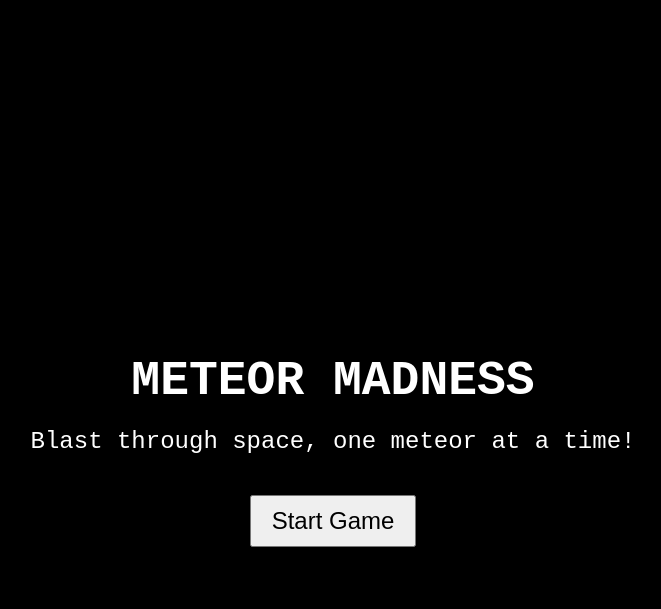
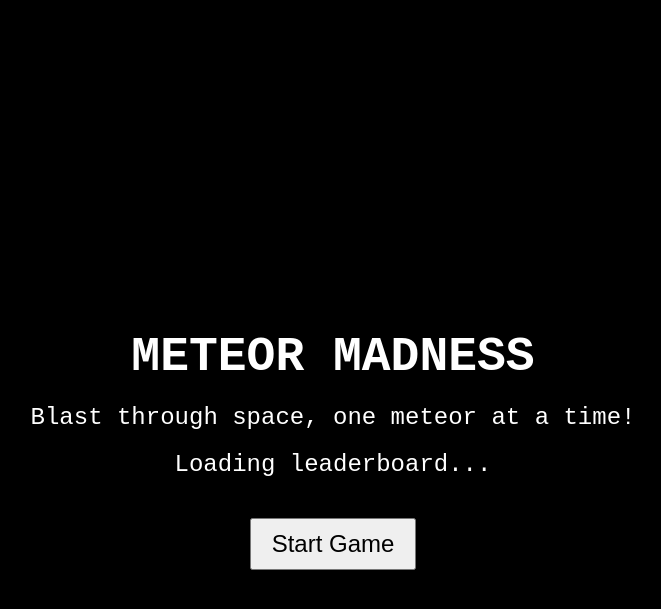
Before and after one commit to mcsoko/mcsoko.github.io, a Jekyll site: the page asteroid/asteroid.html, which Jekyll copies as it is, in a window 1280 px wide. Shown: the top 609 px of the page, without its empty margins (307-968 px from the left). Built offline with Jekyll 4.4.1, drawn with Linux system fonts in a browser that asks for light colours; comment, search, counter and statistics services are not loaded; some of the changed lines change nothing that is shown.

Commit message:
update asteroids

```diff
--- a/asteroid/asteroid.html
+++ b/asteroid/asteroid.html
@@ -19,7 +19,6 @@
       width: 100%;
       height: 100%;
     }
-
     /* Game Over & Leaderboard Container */
     #gameOverContainer {
       display: none;
@@ -37,7 +36,6 @@
       z-index: 300;
       font-family: 'Courier New', monospace;
     }
-
     /* Welcome Screen Overlay */
     #welcomeScreen {
       position: absolute;
@@ -59,7 +57,13 @@
     }
     #welcomeScreen p {
       font-size: 24px;
-      margin: 0 0 40px 0;
+      margin: 0 0 20px 0;
+    }
+    /* Container for displaying the leaderboard on the welcome screen */
+    #welcomeLeaderboard {
+      margin-bottom: 20px;
+      max-height: 300px;
+      overflow-y: auto;
     }
     /* Start Game button */
     #startButton {
@@ -67,7 +71,6 @@
       padding: 10px 20px;
       cursor: pointer;
     }
-
     /* On-screen mobile controls */
     #movement-controls, #shoot-controls {
       position: fixed;
@@ -93,7 +96,6 @@
       color: white;
       outline: none;
     }
-    /* Larger, more transparent controls for mobile devices */
     @media (max-width: 600px) {
       .control-button {
         width: 150px;
@@ -102,13 +104,11 @@
         background: rgba(255,255,255,0.2);
       }
     }
-    /* Hide controls on devices with a fine pointer */
     @media (hover: hover) and (pointer: fine) {
       #movement-controls, #shoot-controls {
         display: none;
       }
     }
-
     /* Play Again Button */
     #playAgainButton {
       position: absolute;
@@ -122,14 +122,69 @@
       cursor: pointer;
     }
   </style>
+
+  <!-- Firebase libraries (compat versions for simplicity) -->
+  <script src="https://www.gstatic.com/firebasejs/9.22.0/firebase-app-compat.js"></script>
+  <script src="https://www.gstatic.com/firebasejs/9.22.0/firebase-database-compat.js"></script>
+  <script src="https://www.gstatic.com/firebasejs/9.22.0/firebase-auth-compat.js"></script>
+  <script>
+    // TODO: Replace with your Firebase project configuration.
+    const firebaseConfig = {
+      apiKey: "AIzaSyCd4CZi0hhyws2u9ms1TL1HVBnhFZx8HcA",
+      authDomain: "meteor-madness-75c9d.firebaseapp.com",
+      databaseURL: "https://meteor-madness-75c9d-default-rtdb.firebaseio.com",
+      projectId: "meteor-madness-75c9d",
+      storageBucket: "meteor-madness-75c9d.firebasestorage.app",
+      messagingSenderId: "59442741917",
+      appId: "G-FM1KF56JZF"
+    };
+    // Initialize Firebase
+    firebase.initializeApp(firebaseConfig);
+    const database = firebase.database();
+
+    // Sign in anonymously so that the auth-based security rules pass.
+    firebase.auth().signInAnonymously().catch(function(error) {
+      console.error("Anonymous sign-in failed:", error);
+    });
+
+    // Write the player's score and initials to Firebase.
+    function updateLeaderboardOnline(score, initials) {
+      const leaderboardRef = database.ref('leaderboard');
+      leaderboardRef.push({
+        score: score,
+        initials: initials,
+        date: new Date().toLocaleString()
+      });
+    }
+
+    // Retrieve the top 10 leaderboard entries.
+    function getLeaderboardOnline(callback) {
+      const leaderboardRef = database.ref('leaderboard').orderByChild('score').limitToLast(10);
+      leaderboardRef.once('value', snapshot => {
+        const data = snapshot.val();
+        const leaderboardArray = [];
+        for (let key in data) {
+          leaderboardArray.push(data[key]);
+        }
+        leaderboardArray.sort((a, b) => b.score - a.score);
+        callback(leaderboardArray);
+      });
+    }
+  </script>
 </head>
 <body>
   <canvas id="gameCanvas"></canvas>
-
-  <!-- Combined Game Over & Leaderboard Overlay -->
   <div id="gameOverContainer"></div>
 
-  <!-- On-screen controls for mobile devices -->
+  <!-- Welcome Screen (shown initially) -->
+  <div id="welcomeScreen">
+    <h1>METEOR MADNESS</h1>
+    <p>Blast through space, one meteor at a time!</p>
+    <!-- Container for displaying the leaderboard on the welcome screen -->
+    <div id="welcomeLeaderboard"><p>Loading leaderboard...</p></div>
+    <button id="startButton">Start Game</button>
+  </div>
+
   <div id="movement-controls">
     <button id="btn-left" class="control-button">◀</button>
     <button id="btn-thrust" class="control-button">▲</button>
@@ -138,35 +193,25 @@
   <div id="shoot-controls">
     <button id="btn-shoot" class="control-button">✦</button>
   </div>
-
-  <!-- Play Again Button -->
   <button id="playAgainButton">Play Again</button>
 
-  <!-- Welcome Screen Overlay -->
-  <div id="welcomeScreen">
-    <h1>METEOR MADNESS</h1>
-    <p>Blast through space, one meteor at a time!</p>
-    <button id="startButton">Start Game</button>
-  </div>
+  <script>
+    // ------------------------------------------
+    // CONFIGURATION VARIABLES (Gameplay Tweaks)
+    // ------------------------------------------
+    const PLAYER_ROTATION_SPEED = 7;
+    const PLAYER_ACCELERATION = 0.3;
+    const SHOOT_COOLDOWN_NORMAL = 15;
+    const SHOOT_COOLDOWN_POWERUP = 5;
 
-  <script>
-    // ----------------------------
-    // CONFIGURATION VARIABLES
-    // ----------------------------
-    // These variables allow you to adjust player behavior.
-    const PLAYER_ROTATION_SPEED = 7;      // Degrees per frame at 60 FPS baseline.
-    const PLAYER_ACCELERATION = 0.2;      // Acceleration when thrusting.
-    const SHOOT_COOLDOWN_NORMAL = 15;     // Frames delay between shots normally.
-    const SHOOT_COOLDOWN_POWERUP = 5;     // Frames delay between shots when a power-up is active.
-
-    // ----------------------------
+    // ------------------------------------------
     // Mobile Detection and Canvas Setup
-    // ----------------------------
+    // ------------------------------------------
     const isMobile = /Android|webOS|iPhone|iPad|iPod|BlackBerry|IEMobile|Opera Mini/i.test(navigator.userAgent);
     const canvas = document.getElementById("gameCanvas");
     const ctx = canvas.getContext("2d");
 
-    // Declare global width and height.
+    // Global width and height (used for screen wrapping)
     let width, height;
 
     function resizeCanvas() {
@@ -175,7 +220,7 @@
         height = window.innerHeight * 0.5;
         canvas.width = width;
         canvas.height = height;
-        ctx.setTransform(2, 0, 0, 2, 0, 0); // Scale context up so drawing remains full-screen.
+        ctx.setTransform(2, 0, 0, 2, 0, 0);
       } else {
         width = window.innerWidth;
         height = window.innerHeight;
@@ -187,9 +232,9 @@
     resizeCanvas();
     window.addEventListener("resize", resizeCanvas);
 
-    // ----------------------------
-    // GLOBAL VARIABLES & GAME CONFIGURATION
-    // ----------------------------
+    // ------------------------------------------
+    // GLOBAL GAME VARIABLES & CONFIGURATION
+    // ------------------------------------------
     const LEVEL_UP_SCORE = 1000;
     let currentLevel = 1;
     let nextLevelScore = LEVEL_UP_SCORE;
@@ -204,41 +249,48 @@
     let showLevelDisplay = false;
     let levelDisplayTimer = 0;
 
-    const POWERUP_DURATION = 500;  // Duration (in frames at 60 FPS baseline) for active power-ups.
-    // Power-up types: "spread", "dual", or "omni".
+    const POWERUP_DURATION = 500;
+    // Power-up types: "spread", "dual", or "omni"
 
-    // ----------------------------
+    // Global variable to cache the online leaderboard (so we fetch it only once)
+    let onlineLeaderboard = null;
+    // Flag to ensure the game-over leaderboard form is displayed only once.
+    let leaderboardFormDisplayed = false;
+
+    // ------------------------------------------
     // SOUND EFFECTS
-    // ----------------------------
+    // ------------------------------------------
     const shootSound = new Audio('shoot.mp3');
     const explosionSound = new Audio('explosion.mp3');
     const powerupSound = new Audio('powerup.mp3');
     const gameoverSound = new Audio('gameover.mp3');
 
-    // ----------------------------
-    // LEADERBOARD FUNCTIONS
-    // ----------------------------
-    function updateLeaderboard(currentScore) {
-      let leaderboard = JSON.parse(localStorage.getItem("leaderboard")) || [];
-      leaderboard.push({ score: currentScore, date: new Date().toLocaleString() });
-      leaderboard.sort((a, b) => b.score - a.score);
-      leaderboard = leaderboard.slice(0, 10);
-      localStorage.setItem("leaderboard", JSON.stringify(leaderboard));
-      return leaderboard;
-    }
-
+    // ------------------------------------------
+    // LEADERBOARD DISPLAY HELPER
+    // ------------------------------------------
     function generateLeaderboardHTML(leaderboard) {
       let html = "<h2>Leaderboard</h2><ol>";
       leaderboard.forEach(entry => {
-        html += `<li>${entry.score} - ${entry.date}</li>`;
+        html += `<li>${entry.initials}: ${entry.score} (${entry.date})</li>`;
       });
       html += "</ol>";
       return html;
     }
 
-    // ----------------------------
+    // ------------------------------------------
+    // Display Leaderboard on the Welcome Screen
+    // ------------------------------------------
+    function displayWelcomeLeaderboard() {
+      getLeaderboardOnline((leaderboard) => {
+        document.getElementById("welcomeLeaderboard").innerHTML = generateLeaderboardHTML(leaderboard);
+      });
+    }
+    // Call once when the page loads.
+    displayWelcomeLeaderboard();
+
+    // ------------------------------------------
     // WELCOME SCREEN HANDLING
-    // ----------------------------
+    // ------------------------------------------
     const welcomeScreen = document.getElementById("welcomeScreen");
     const startButton = document.getElementById("startButton");
     startButton.addEventListener("click", () => {
@@ -246,16 +298,16 @@
       welcomeScreen.style.display = "none";
     });
 
-    // ----------------------------
+    // ------------------------------------------
     // GLOBAL KEYBOARD HANDLING (DESKTOP)
-    // ----------------------------
+    // ------------------------------------------
     const keys = {};
     window.addEventListener("keydown", e => { keys[e.key] = true; });
     window.addEventListener("keyup", e => { keys[e.key] = false; });
 
-    // ----------------------------
+    // ------------------------------------------
     // ON-SCREEN CONTROLS FOR MOBILE
-    // ----------------------------
+    // ------------------------------------------
     function setupControlButton(btnId, keyName) {
       const btn = document.getElementById(btnId);
       btn.addEventListener("touchstart", e => { e.preventDefault(); keys[keyName] = true; });
@@ -268,20 +320,20 @@
     setupControlButton("btn-thrust", "ArrowUp");
     setupControlButton("btn-shoot", " ");
 
-    // ----------------------------
+    // ------------------------------------------
     // PLAY AGAIN BUTTON HANDLING
-    // ----------------------------
+    // ------------------------------------------
     const playAgainButton = document.getElementById("playAgainButton");
     playAgainButton.addEventListener("click", resetGame);
 
-    // ----------------------------
+    // ------------------------------------------
     // GLOBAL ARRAY FOR PARTICLES
-    // ----------------------------
+    // ------------------------------------------
     let particles = [];
 
-    // ----------------------------
+    // ------------------------------------------
     // 2D VECTOR CLASS
-    // ----------------------------
+    // ------------------------------------------
     class Vector2 {
       constructor(x, y) { this.x = x; this.y = y; }
       clone() { return new Vector2(this.x, this.y); }
@@ -292,9 +344,9 @@
       distanceTo(v) { return Math.sqrt((this.x - v.x) ** 2 + (this.y - v.y) ** 2); }
     }
 
-    // ----------------------------
+    // ------------------------------------------
     // PARTICLE CLASS (Crisp, Extended-Lifespan)
-    // ----------------------------
+    // ------------------------------------------
     class Particle {
       constructor(pos) {
         this.pos = pos.clone();
@@ -303,7 +355,7 @@
         this.velocity = new Vector2(Math.cos(angle), Math.sin(angle)).multiply(speed);
         this.life = 80;
         this.initialLife = this.life;
-        this.radius = 3;
+        this.radius = 1.5;
         const colors = ["#ff4d4d", "#ff944d", "#ffff4d", "#94ff4d", "#4dffff", "#4d94ff", "#ff4dff"];
         this.color = colors[Math.floor(Math.random() * colors.length)];
       }
@@ -331,9 +383,9 @@
       explosionSound.play();
     }
 
-    // ----------------------------
+    // ------------------------------------------
     // SPACESHIP CLASS (With Power-Up)
-    // ----------------------------
+    // ------------------------------------------
     class Spaceship {
       constructor(pos) {
         this.pos = pos;
@@ -428,9 +480,9 @@
       }
     }
 
-    // ----------------------------
+    // ------------------------------------------
     // BULLET CLASS
-    // ----------------------------
+    // ------------------------------------------
     class Bullet {
       constructor(pos, angle) {
         this.pos = pos.clone();
@@ -456,9 +508,9 @@
       }
     }
 
-    // ----------------------------
+    // ------------------------------------------
     // ASTEROID CLASS
-    // ----------------------------
+    // ------------------------------------------
     class Asteroid {
       constructor(pos, size) {
         this.pos = pos.clone();
@@ -503,9 +555,9 @@
       }
     }
 
-    // ----------------------------
+    // ------------------------------------------
     // HELPER FUNCTION: GENERATE ASTEROID POINTS
-    // ----------------------------
+    // ------------------------------------------
     function generateAsteroidPoints(radius, numPoints) {
       const points = [];
       const phase1 = Math.random() * 2 * Math.PI;
@@ -519,9 +571,9 @@
       return points;
     }
 
-    // ----------------------------
+    // ------------------------------------------
     // POWER-UP CLASS
-    // ----------------------------
+    // ------------------------------------------
     class PowerUp {
       constructor(pos) {
         this.pos = pos.clone();
@@ -571,9 +623,9 @@
       }
     }
 
-    // ----------------------------
+    // ------------------------------------------
     // COLLISION HANDLING FOR ASTEROIDS
-    // ----------------------------
+    // ------------------------------------------
     function resolveCollision(a1, a2) {
       let dx = a1.pos.x - a2.pos.x;
       let dy = a1.pos.y - a2.pos.y;
@@ -609,9 +661,9 @@
       }
     }
 
-    // ----------------------------
+    // ------------------------------------------
     // GLOBAL GAME OBJECTS
-    // ----------------------------
+    // ------------------------------------------
     let spaceship = new Spaceship(new Vector2(width / 2, height / 2));
     let bullets = [];
     let asteroids = spawnAsteroids(5);
@@ -631,14 +683,15 @@
       return asteroidsArray;
     }
 
-    // ----------------------------
-    // GAME UPDATE & DRAWING FUNCTIONS (using time-delta factor)
-    // ----------------------------
+    // ------------------------------------------
+    // GAME LOOP & DRAWING (Time-Delta Based)
+    // ------------------------------------------
     let lastTime = performance.now();
     function gameLoop(now) {
-      let dt = (now - lastTime) / 1000; // in seconds
+      let dt = (now - lastTime) / 1000;
       lastTime = now;
-      let factor = dt * 60; // factor relative to 60 FPS baseline
+      let factor = dt * 60;
+
       if (!gameOver && !showWelcome) {
         spaceship.update(factor);
 
@@ -725,7 +778,7 @@
           if (spaceship.pos.distanceTo(asteroid.pos) < asteroid.radius + spaceship.radius) {
             if (!gameOver) {
               gameOver = true;
-              updateLeaderboard(score);
+              // Do not automatically submit a score; wait for the user to enter initials.
               if (!deathSoundPlayed) {
                 gameoverSound.currentTime = 0;
                 gameoverSound.play();
@@ -786,13 +839,36 @@
       }
 
       if (gameOver) {
-        const leaderboard = JSON.parse(localStorage.getItem("leaderboard"));
         const container = document.getElementById("gameOverContainer");
-        container.innerHTML = `
-              <h1>GAME OVER</h1>
-              <p>Final Score: ${score}</p>
-              ${generateLeaderboardHTML(leaderboard)}
-        `;
+        // If the score hasn't been submitted (onlineLeaderboard is null) and the form hasn't been displayed yet, show the initials form.
+        if (onlineLeaderboard === null && !leaderboardFormDisplayed) {
+          container.innerHTML = `
+            <h1>GAME OVER</h1>
+            <p>Final Score: ${score}</p>
+            <p>Enter your initials (max 3 letters):</p>
+            <input id="initialsInput" type="text" maxlength="3" placeholder="ABC" />
+            <button id="submitScoreBtn">Submit Score</button>
+          `;
+          leaderboardFormDisplayed = true;
+          document.getElementById("submitScoreBtn").addEventListener("click", () => {
+            const initials = document.getElementById("initialsInput").value;
+            updateLeaderboardOnline(score, initials);
+            getLeaderboardOnline((leaderboard) => {
+              onlineLeaderboard = leaderboard;
+              container.innerHTML = `
+                <h1>GAME OVER</h1>
+                <p>Final Score: ${score}</p>
+                ${generateLeaderboardHTML(onlineLeaderboard)}
+              `;
+            });
+          });
+        } else if (onlineLeaderboard !== null) {
+          container.innerHTML = `
+            <h1>GAME OVER</h1>
+            <p>Final Score: ${score}</p>
+            ${generateLeaderboardHTML(onlineLeaderboard)}
+          `;
+        }
         container.style.display = "block";
         playAgainButton.style.display = "block";
       } else {
@@ -807,6 +883,8 @@
       score = 0;
       currentLevel = 1;
       nextLevelScore = LEVEL_UP_SCORE;
+      onlineLeaderboard = null; // Reset the leaderboard cache.
+      leaderboardFormDisplayed = false; // Reset the form display flag.
       spaceship = new Spaceship(new Vector2(width / 2, height / 2));
       bullets = [];
       asteroids = spawnAsteroids(5);
```
